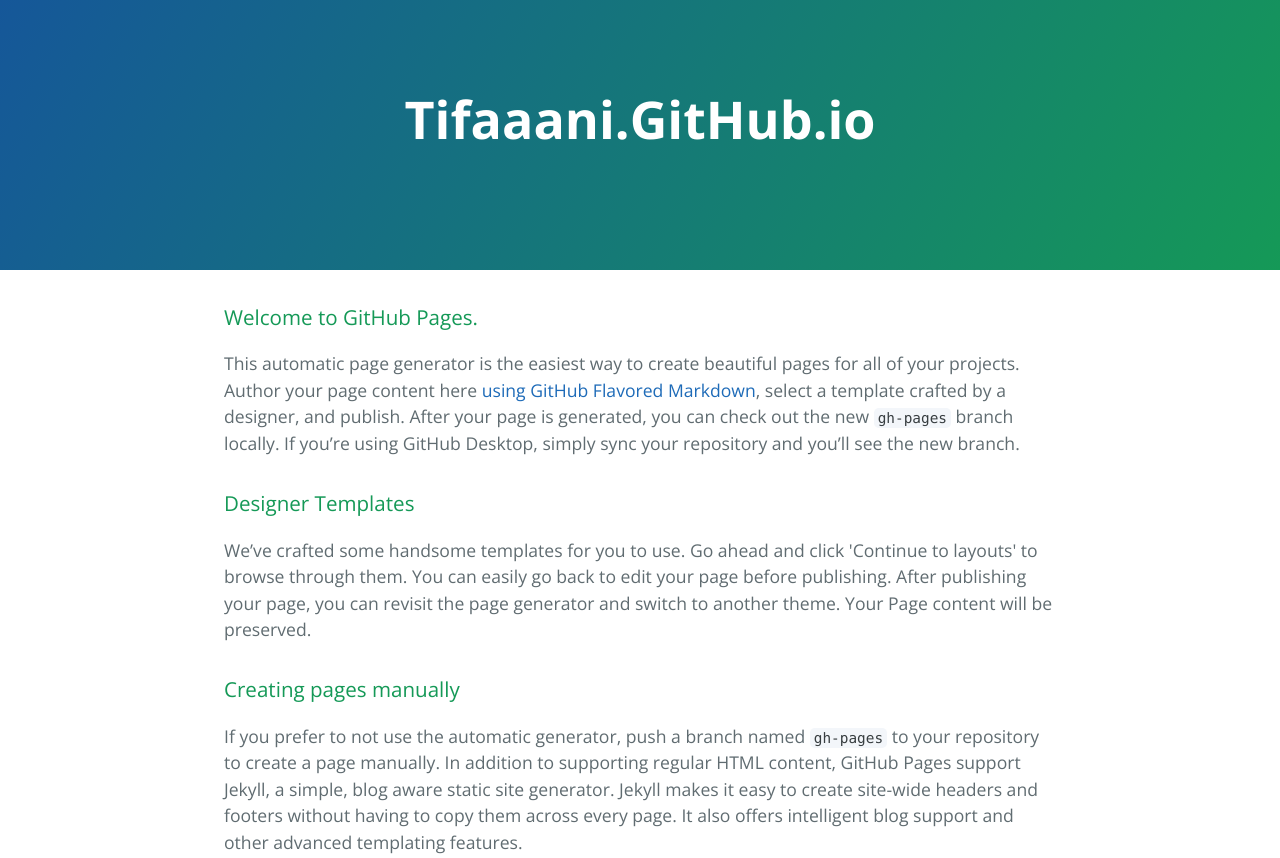
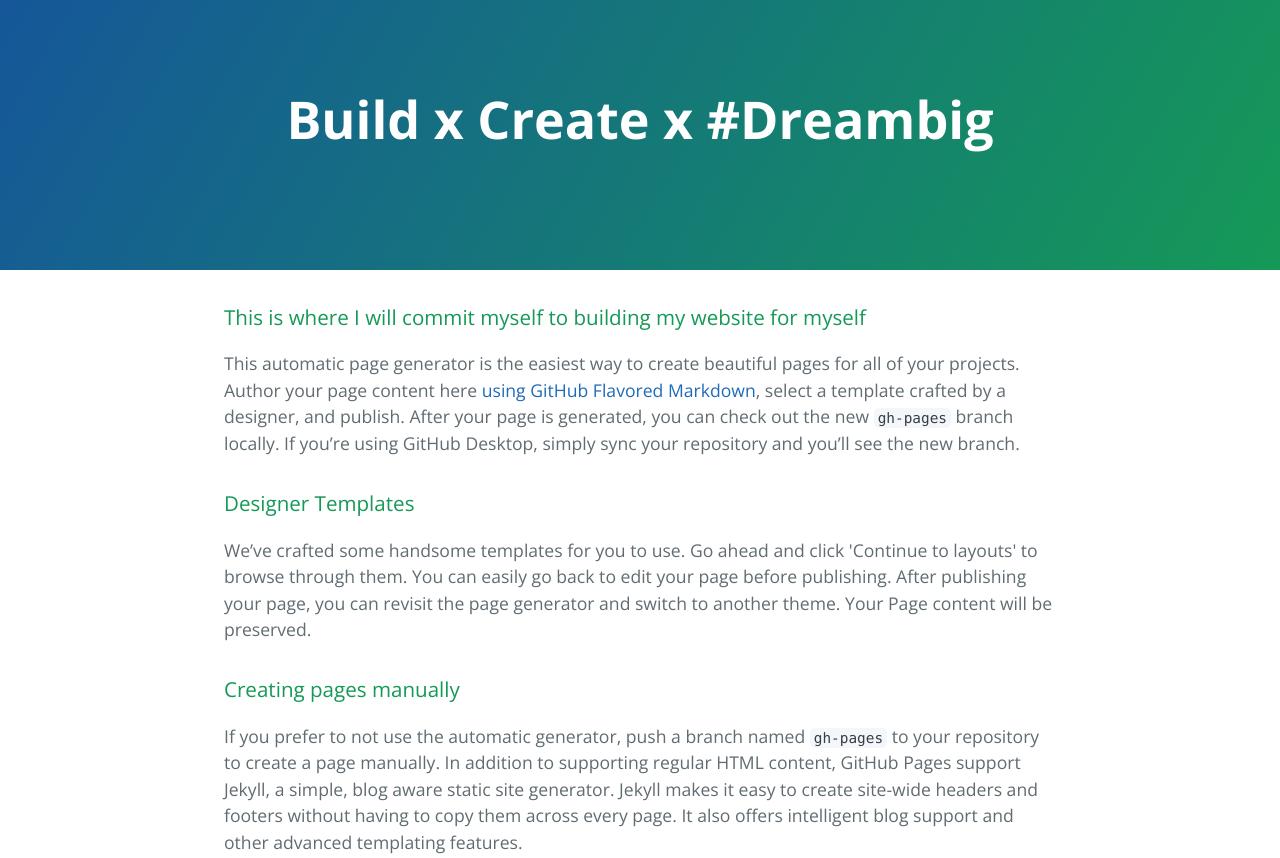
Before and after one commit to tifaaani/tifaaani.github.io, a plain HTML site: page index.html in a window 1280 px wide. Shown: the top 858 px of the page. Drawn offline with nearby package versions, Linux system fonts and the light colour scheme.

Commit message:
Update index.html

```diff
--- a/index.html
+++ b/index.html
@@ -2,7 +2,7 @@
 <html lang="en-us">
   <head>
     <meta charset="UTF-8">
-    <title>Build x Create x #Dreambig</title>
+    <title>Shumin Tifani</title>
     <meta name="viewport" content="width=device-width, initial-scale=1">
     <link rel="stylesheet" type="text/css" href="stylesheets/normalize.css" media="screen">
     <link href='https://fonts.googleapis.com/css?family=Open+Sans:400,700' rel='stylesheet' type='text/css'>
@@ -11,13 +11,13 @@
   </head>
   <body>
     <section class="page-header">
-      <h1 class="project-name">Tifaaani.GitHub.io</h1>
+      <h1 class="project-name">Build x Create x #Dreambig</h1>
       <h2 class="project-tagline"></h2>
     </section>
 
     <section class="main-content">
       <h3>
-<a id="welcome-to-github-pages" class="anchor" href="#welcome-to-github-pages" aria-hidden="true"><span aria-hidden="true" class="octicon octicon-link"></span></a>Welcome to GitHub Pages.</h3>
+<a id="welcome-to-github-pages" class="anchor" href="#welcome-to-github-pages" aria-hidden="true"><span aria-hidden="true" class="octicon octicon-link"></span></a>This is where I will commit myself to building my website for myself</h3>
 
 <p>This automatic page generator is the easiest way to create beautiful pages for all of your projects. Author your page content here <a href="https://guides.github.com/features/mastering-markdown/">using GitHub Flavored Markdown</a>, select a template crafted by a designer, and publish. After your page is generated, you can check out the new <code>gh-pages</code> branch locally. If you’re using GitHub Desktop, simply sync your repository and you’ll see the new branch.</p>
 
```
